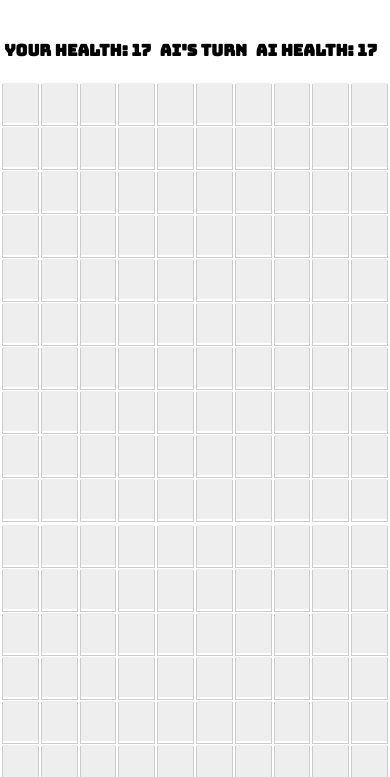
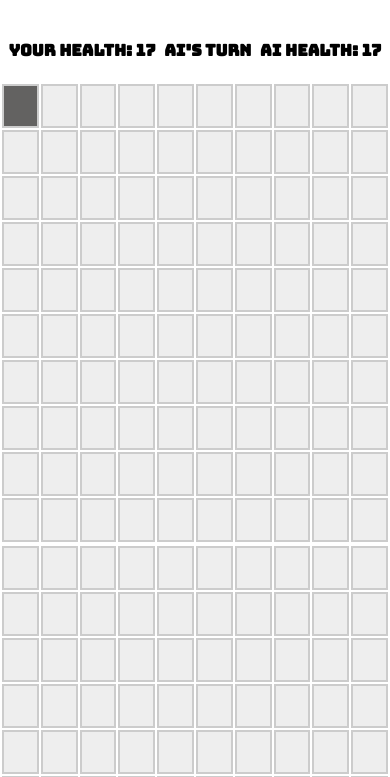
Before and after one commit to XavierVI/Battleship, a website built with webpack: page src/template.html in a window 390 px wide. Both pictures are taken after a click on the button 20 px from the left and 170 px from the top of the page. Shown: the part 67-844 px from the top of the page. Built offline with nearby package versions, Linux system fonts and the light colour scheme.

Commit message:
finished first round of styling; did not implement media queries

```diff
--- a/src/GameBoard.js
+++ b/src/GameBoard.js
@@ -31,6 +31,10 @@ function createScore(board, playerName){
     board.textContent = `${playerName} health: 17`;
 }
 
+function displayWinMessage(playerName){
+    // creates a message in front of page notifying who has won
+}
+
 function removeGrid(){
     // removes all grids from the board
     const children = board.childNodes;
@@ -39,14 +43,18 @@ function removeGrid(){
     });
 }
 
-function onHit(grid, location){
+function onHit(cell, location){
     // listener for when a ship was struck
     // changes how cell looks
+    cell.removeChild(cell.childNodes[0]);
+    cell.style.backgroundColor = 'red';
 }
 
-function noHit(grid, location){
+function noHit(cell, location){
     // listener for when a ship was not struck
     // changes how cell looks
+    cell.removeChild(cell.childNodes[0]);
+    cell.style.backgroundColor = '#636261';
 }
 
 function modifyScore(board, playerName){
--- a/src/index.js
+++ b/src/index.js
@@ -1,16 +1,19 @@
 import Game from './Game';
 import { createGrid, createScore, removeGrid, onHit, noHit, modifyScore, modifyTurn } from './GameBoard';
 import './styles/main.css';
+import './styles/board.css';
 
 
 const board = document.getElementById('game-board');
 const playerScore = document.getElementById('player-score');
 const aiScore = document.getElementById('ai-score');
-const turn = document.getElementById('turn-info');
+const turn = document.getElementById('info');
 // not const because they will change between games
-const game = new Game();
 let playerGrid;
 let aiGrid;
+
+const game = new Game();
+
 
 function runGame() {
     console.log(game);
@@ -22,25 +25,30 @@ function runGame() {
     createScore(playerScore, 'Your');
     createScore(aiScore, 'AI');
     modifyTurn(turn, 'Your');
-
 }
 
 function onHitListener(e) {
     // checks which player was hit by checking button's id or classname then calling the approriate functions
     // calls onHit and game.shipHit(playername)
     const playerHit = e.target.className;
+    const cell = e.target.parentNode;
     const x = parseInt(e.target.id.charAt(0));
     const y = parseInt(e.target.id.charAt(1));
     const position = [x, y];
     if (playerHit === 'player') {
         game.decreasePlayerLife();
-        onHit(playerGrid, position);
-        modifyScore(playerScore, 'player');
-        modifyTurn(turn, 'AI');
+        if(game.aiLife === 0){
+
+        }
+        else{
+            onHit(cell, position);
+            modifyScore(playerScore, 'player');
+            modifyTurn(turn, 'AI');
+        }
     }
     else {
         game.decreaseAiLife();
-        onHit(aiGrid, position);
+        onHit(cell, position);
         modifyScore(aiScore, 'AI');
         modifyTurn(turn, 'Your');
     }
@@ -48,16 +56,17 @@ function onHitListener(e) {
 
 function noHitListener(e) {
     const playerHit = e.target.className;
+    const cell = e.target.parentNode;
     const x = parseInt(e.target.id.charAt(0));
     const y = parseInt(e.target.id.charAt(1));
     const position = [x, y];
     if (playerHit === 'player') {
-        noHit(playerGrid, position);
+        noHit(cell, position);
         modifyTurn(turn, 'AI');
     }
     else {
         game.decreaseAiLife();
-        noHit(aiGrid, position);
+        noHit(cell, position);
         modifyTurn(turn, 'Your');
     }
 }
--- /dev/null
+++ b/src/styles/board.css
@@ -0,0 +1,37 @@
+#game-board{
+    display: flex;
+    justify-content: space-evenly;
+}
+
+#game-board td{
+    width: 40px;
+    height: 40px;
+    border: 2px solid #ccc;
+}
+
+#game-board td button {
+    width: 100%;
+    height: 100%;
+    background-color: #eee;
+    border: none;
+    cursor: pointer;
+    padding: 0%;
+    align-self: center;
+    vertical-align: middle;
+}
+
+#game-board td button:hover {
+    background-color: #ddd;
+}
+#game-board td button:active {
+    background-color: #ccc; /* set the button background color to darker when pressed */
+}
+#game-board td button:focus:not(:active) {
+    transition: background-color 0.3s ease-out; /* add a transition to the button background color */
+}
+#game-board td button:not(:focus) {
+    transition: background-color 0.3s ease-out; /* add a transition to the button background color */
+}
+#game-board td button:focus {
+outline: none;
+}
--- a/src/styles/main.css
+++ b/src/styles/main.css
@@ -18,45 +18,11 @@ header{
 
 #game-info{
     display: flex;
-    justify-content: space-around;
-}
-
-#game-board{
-    display: flex;
     justify-content: space-evenly;
-}
-
-#game-board td{
-    width: 40px;
-    height: 40px;
-    border: 1px solid #ccc;
-    padding: 0;
     text-align: center;
 }
 
-#game-board td button {
-    width: 100%;
-    height: 100%;
-    background-color: #eee;
-    border: none;
-    cursor: pointer;
-}
 
-#game-board td button:hover {
-    background-color: #ddd;
-}
-#game-board td button:active {
-    background-color: #ccc; /* set the button background color to darker when pressed */
-}
-#game-board td button:focus:not(:active) {
-    transition: background-color 0.3s ease-out; /* add a transition to the button background color */
-}
-#game-board td button:not(:focus) {
-    transition: background-color 0.3s ease-out; /* add a transition to the button background color */
-}
-#game-board td button:focus {
-outline: none;
-}
 
 @media (max-width: 890px) {
     #game-board{
--- a/src/template.html
+++ b/src/template.html
@@ -13,9 +13,8 @@
     <main>
         <div id="game-info">
             <h4 id="player-score"></h4>
-            <h4 id="turn-info"></h4>
+            <h4 id="info"></h4>
             <h4 id="ai-score"></h4>
-            <h4 id="winner-info"></h4>
         </div>
         <div id="game-board"></div>
     </main>
```
